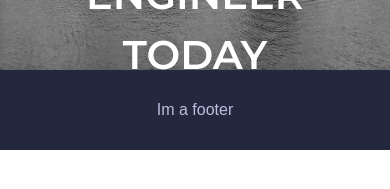
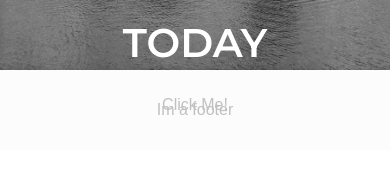
Before and after one commit to dela1000/personalwebsite, a React (Create React App) app: page / in a window 390 px wide. Shown: the part 515-704 px from the top of the page. Built offline with nearby package versions, Linux system fonts and the light colour scheme.

Commit message:
update context update footer and header

```diff
--- a/src/App.css
+++ b/src/App.css
@@ -11,9 +11,9 @@
 .light {
   --color-bg: #fcfcfc;
   --color-bg-alt: #fff;
-  --color-fg: #555;
-  --color-fg-alt: #444;
-  --color-primary: #2978b5;
+  --color-fg: rgb(192, 192, 192);
+  --color-fg-alt: rgb(41, 41, 41);
+  --color-primary: #222222;
   --shadow: rgba(100, 100, 111, 0.2) 0px 7px 29px 0px;
 }
 
@@ -64,6 +64,7 @@ main {
 .link-nav {
   color: var(--color-fg);
   font-weight: 500;
+  margin-top: 5px;
 }
 
 .btn {
--- a/src/App.jsx
+++ b/src/App.jsx
@@ -8,13 +8,13 @@ import Tech from './pages/Tech/index';
 import About from './pages/About/index';
 import Travel from './pages/Travel/index';
 import Projects from './pages/Projects/index';
-import { ThemeContext } from './contexts/theme';
-import useWindowDimensions from './adapters/useWindowDimensions';
+import { Context } from './contexts/context';
+import useWindowDimensions from './contexts/useWindowDimensions';
 import './tailwind.css';
 import './App.css';
 
 export default function App() {
-  const [{ themeName }] = useContext(ThemeContext);
+  const [{ themeName, navbarState }] = useContext(Context);
   const { width } = useWindowDimensions();
   const [windowType, setWindowType] = useState('desktop');
 
@@ -30,7 +30,7 @@ export default function App() {
     <div id="top" className={`${themeName} app`}>
       <Router>
         <Header />
-        <main>
+        <main style={{ display: navbarState ? 'none' : 'block' }}>
           <Switch>
             <Route exact path="/">
               <Home windowType={windowType} />
--- a/src/components/BottomHero/BottomHero.jsx
+++ b/src/components/BottomHero/BottomHero.jsx
@@ -11,6 +11,9 @@ export default function BottomHero({ imageLink, primaryText, secondaryText, wind
           <div className={`${windowType}-primary-text white--font monserrat my-5`}>
             {primaryText}
           </div>
+          <button id="contact" type="button">
+            Click Me!
+          </button>
         </div>
       </div>
       <img
--- a/src/components/Footer/Footer.jsx
+++ b/src/components/Footer/Footer.jsx
@@ -1,9 +1,9 @@
 import { useContext } from 'react';
 import './Footer.css';
-import { ThemeContext } from '../../contexts/theme';
+import { Context } from '../../contexts/context';
 
 export default function Footer() {
-  const [{ themeName }] = useContext(ThemeContext);
+  const [{ themeName }] = useContext(Context);
   return (
     <footer
       id="top"
--- a/src/components/Header/Header.jsx
+++ b/src/components/Header/Header.jsx
@@ -1,16 +1,16 @@
 import { useContext } from 'react';
 import Navbar from '../Navbar/Navbar';
 import './Header.css';
-import { ThemeContext } from '../../contexts/theme';
+import { Context } from '../../contexts/context';
 
 export default function Header() {
-  const [{ themeName }] = useContext(ThemeContext);
+  const [{ themeName }] = useContext(Context);
   return (
     <header
-      id="top"
-      className={`${themeName}-header w-screen filter items-center py-7 px-5 flex justify-around sticky top-0`}
+      id="header"
+      className={`${themeName}-header w-screen items-center py-7 px-5 flex justify-around`}
     >
-      <div className="nav-circle">
+      <div className={` ${themeName}-nav-circle nav-circle`}>
         <div className="pt-1.5 garamond text-3xl italic">D</div>
       </div>
       <Navbar />
--- a/src/components/Navbar/Navbar.css
+++ b/src/components/Navbar/Navbar.css
@@ -5,6 +5,7 @@
 
 .nav-list-item {
   margin-left: 1.5em;
+  margin-top: 5px;
 }
 
 .nav__hamburger {
--- a/src/components/Navbar/Navbar.jsx
+++ b/src/components/Navbar/Navbar.jsx
@@ -4,8 +4,8 @@ import Brightness2Icon from '@material-ui/icons/Brightness2';
 import WbSunnyRoundedIcon from '@material-ui/icons/WbSunnyRounded';
 import MenuIcon from '@material-ui/icons/Menu';
 import CloseIcon from '@material-ui/icons/Close';
-import { ThemeContext } from '../../contexts/theme';
-import useWindowDimensions from '../../adapters/useWindowDimensions';
+import { Context } from '../../contexts/context';
+import useWindowDimensions from '../../contexts/useWindowDimensions';
 import './Navbar.css';
 
 const navList = ['home', 'projects', 'resume', 'tech', 'about', 'travel'];
@@ -14,18 +14,17 @@ export default function Navbar() {
   const { width } = useWindowDimensions();
   const [currentWidth, setCurrentWidth] = useState(0);
   const history = useHistory();
-  const [{ themeName, toggleTheme }] = useContext(ThemeContext);
-  const [showNavList, setShowNavList] = useState(false);
+  const [{ themeName, toggleTheme, navbarState, toggleNavbar }] = useContext(Context);
 
   useEffect(() => {
     if (currentWidth !== width) {
-      setShowNavList(false);
+      toggleNavbar(false);
       setCurrentWidth(width);
     }
   }, [width]);
 
-  const toggleNavList = () => setShowNavList(!showNavList);
-  const closeNavList = () => setShowNavList(false);
+  const toggleNavList = () => toggleNavbar(!navbarState);
+  const closeNavList = () => toggleNavbar(false);
 
   const navigate = (navigateTo) => {
     history.push(`/${navigateTo}`);
@@ -34,11 +33,11 @@ export default function Navbar() {
   return (
     <nav className="center">
       <ul
-        style={{ display: showNavList ? 'flex' : null }}
-        className={showNavList ? 'nav__list h-screen' : 'nav__list'}
+        style={{ display: navbarState ? 'flex' : null }}
+        className={navbarState ? 'nav__list h-screen' : 'nav__list'}
       >
         {navList.map((navOption) => (
-          <li key={navOption} className="nav-list-item link link-nav">
+          <li key={navOption} className="nav-list-item monserrat link link-nav">
             <button
               className="uppercase"
               type="button"
@@ -52,12 +51,18 @@ export default function Navbar() {
           </li>
         ))}
 
-        <li className="nav-list-item">
-          <button type="button" onClick={closeNavList}>
-            <a href="#contact" className="link link-nav uppercase">
+        <li className="nav-list-item monserrat link link-nav">
+          <a href="#contact">
+            <button
+              className="uppercase"
+              type="button"
+              onClick={() => {
+                closeNavList();
+              }}
+            >
               contact
-            </a>
-          </button>
+            </button>
+          </a>
         </li>
       </ul>
 
@@ -76,7 +81,7 @@ export default function Navbar() {
         className="btn btn--icon nav__hamburger"
         aria-label="toggle navigation"
       >
-        {showNavList ? <CloseIcon /> : <MenuIcon />}
+        {navbarState ? <CloseIcon /> : <MenuIcon />}
       </button>
     </nav>
   );
--- a/src/contexts/theme.jsx
+++ b/src/contexts/context.jsx
@@ -1,10 +1,11 @@
 import { createContext, useEffect, useState } from 'react';
 import PropTypes from 'prop-types';
 
-const ThemeContext = createContext();
+const Context = createContext();
 
-const ThemeProvider = ({ children }) => {
-  const [themeName, setThemeName] = useState('dark');
+const Provider = ({ children }) => {
+  const [themeName, setThemeName] = useState('light');
+  const [navbarState, setNavbarState] = useState(false);
 
   useEffect(() => {
     const isDark = localStorage.getItem('themeName') === 'dark';
@@ -17,13 +18,19 @@ const ThemeProvider = ({ children }) => {
     setThemeName(name);
   };
 
+  const toggleNavbar = (newState) => {
+    setNavbarState(newState);
+  };
+
   return (
-    <ThemeContext.Provider value={[{ themeName, toggleTheme }]}>{children}</ThemeContext.Provider>
+    <Context.Provider value={[{ themeName, toggleTheme, navbarState, toggleNavbar }]}>
+      {children}
+    </Context.Provider>
   );
 };
 
-ThemeProvider.propTypes = {
+Provider.propTypes = {
   children: PropTypes.node.isRequired,
 };
 
-export { ThemeProvider, ThemeContext };
+export { Provider, Context };
--- a/src/index.jsx
+++ b/src/index.jsx
@@ -1,10 +1,10 @@
 import ReactDOM from 'react-dom';
 import App from './App';
-import { ThemeProvider } from './contexts/theme';
+import { Provider } from './contexts/context';
 
 ReactDOM.render(
-  <ThemeProvider>
+  <Provider>
     <App />
-  </ThemeProvider>,
+  </Provider>,
   document.getElementById('root'),
 );
```
Also changed, not shown: src/components/Header/Header.css (+9 -13 lines), src/contexts/useWindowDimensions.js (renamed from src/adapters/useWindowDimensions.js).
